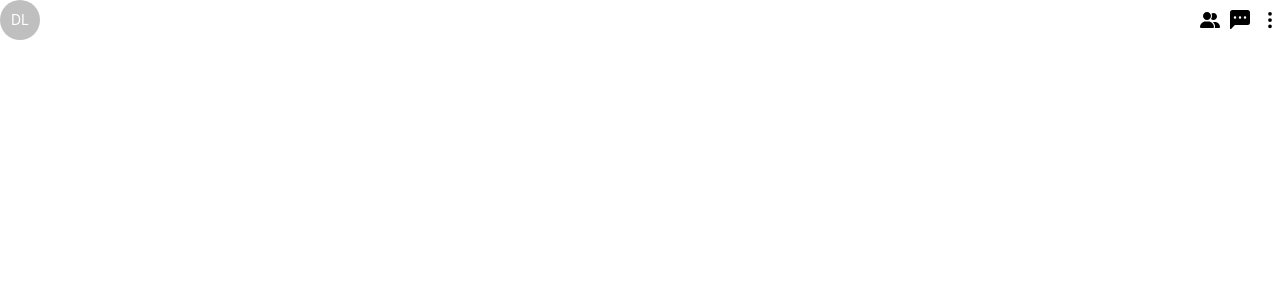
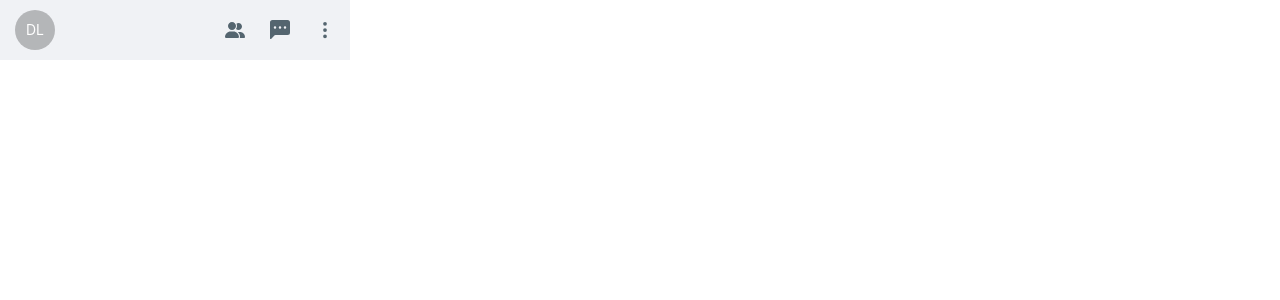
Before and after one commit to dev-nilson/whats-good, a Next.js app: page / in a window 1280 px wide. Shown: the top 300 px of the page. Built offline with nearby package versions, Linux system fonts and the light colour scheme.

Commit message:
🚩 Finish sidebar header

```diff
--- a/src/components/Sidebar/Sidebar.tsx
+++ b/src/components/Sidebar/Sidebar.tsx
@@ -7,28 +7,13 @@ export default function Sidebar() {
       <Header>
         <Avatar size="large">DL</Avatar>
         <IconsContainer>
-          <svg
-            viewBox="0 0 640 512"
-            fill="currentColor"
-            height="20px"
-            width="20px"
-          >
+          <svg viewBox="0 0 640 512" fill="#54656f" height="20px" width="20px">
             <path d="M352 128c0 70.7-57.3 128-128 128S96 198.7 96 128 153.3 0 224 0s128 57.3 128 128zM0 482.3C0 383.8 79.8 304 178.3 304h91.4c98.5 0 178.3 79.8 178.3 178.3 0 16.4-13.3 29.7-29.7 29.7H29.7C13.3 512 0 498.7 0 482.3zM609.3 512H471.4c5.4-9.4 8.6-20.3 8.6-32v-8c0-60.7-27.1-115.2-69.8-151.8 2.4-.1 4.7-.2 7.1-.2h61.4c89.1 0 161.3 72.2 161.3 161.3 0 17-13.8 30.7-30.7 30.7zM432 256c-31 0-59-12.6-79.3-32.9 19.7-26.6 31.3-59.5 31.3-95.1 0-26.8-6.6-52.1-18.3-74.3C384.3 40.1 407.2 32 432 32c61.9 0 112 50.1 112 112s-50.1 112-112 112z" />
           </svg>
-          <svg
-            fill="currentColor"
-            viewBox="0 0 16 16"
-            height="20px"
-            width="20px"
-          >
+          <svg fill="#54656f" viewBox="0 0 16 16" height="20px" width="20px">
             <path d="M0 2a2 2 0 012-2h12a2 2 0 012 2v8a2 2 0 01-2 2H4.414a1 1 0 00-.707.293L.854 15.146A.5.5 0 010 14.793V2zm5 4a1 1 0 10-2 0 1 1 0 002 0zm4 0a1 1 0 10-2 0 1 1 0 002 0zm3 1a1 1 0 100-2 1 1 0 000 2z" />
           </svg>
-          <svg
-            fill="currentColor"
-            viewBox="0 0 16 16"
-            height="20px"
-            width="20px"
-          >
+          <svg fill="#54656f" viewBox="0 0 16 16" height="20px" width="20px">
             <path d="M9.5 13a1.5 1.5 0 11-3 0 1.5 1.5 0 013 0zm0-5a1.5 1.5 0 11-3 0 1.5 1.5 0 013 0zm0-5a1.5 1.5 0 11-3 0 1.5 1.5 0 013 0z" />
           </svg>
         </IconsContainer>
@@ -37,16 +22,20 @@ export default function Sidebar() {
   );
 }
 
-const Container = styled.div``;
+const Container = styled.div`
+  width: 350px;
+`;
+
+const IconsContainer = styled.div`
+  display: flex;
+  gap: 25px;
+`;
 
 const Header = styled.div`
+  background-color: #f0f2f5;
   display: flex;
   position: sticky;
   justify-content: space-between;
   align-items: center;
+  padding: 10px 15px;
 `;
-
-const IconsContainer = styled.div`
-  display: flex;
-  gap: 10px;
-`;
```
